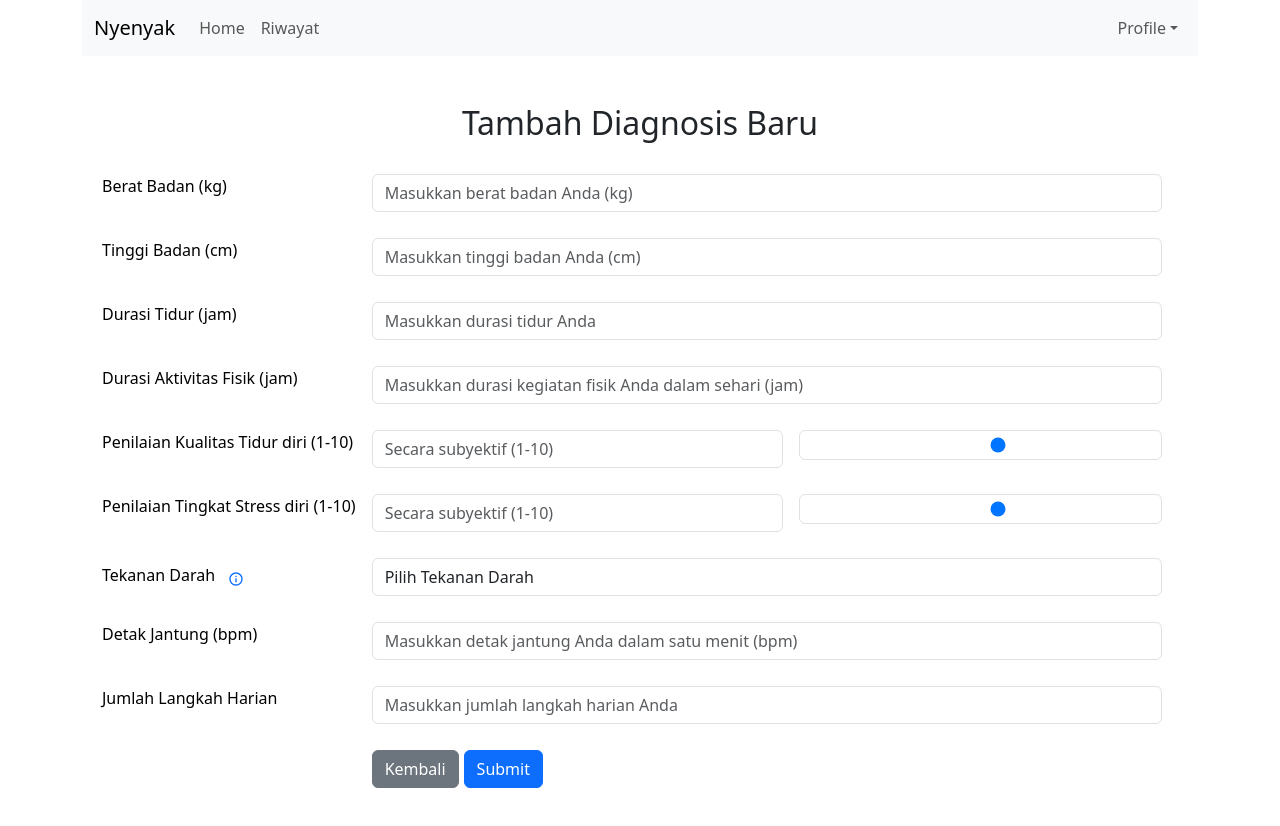
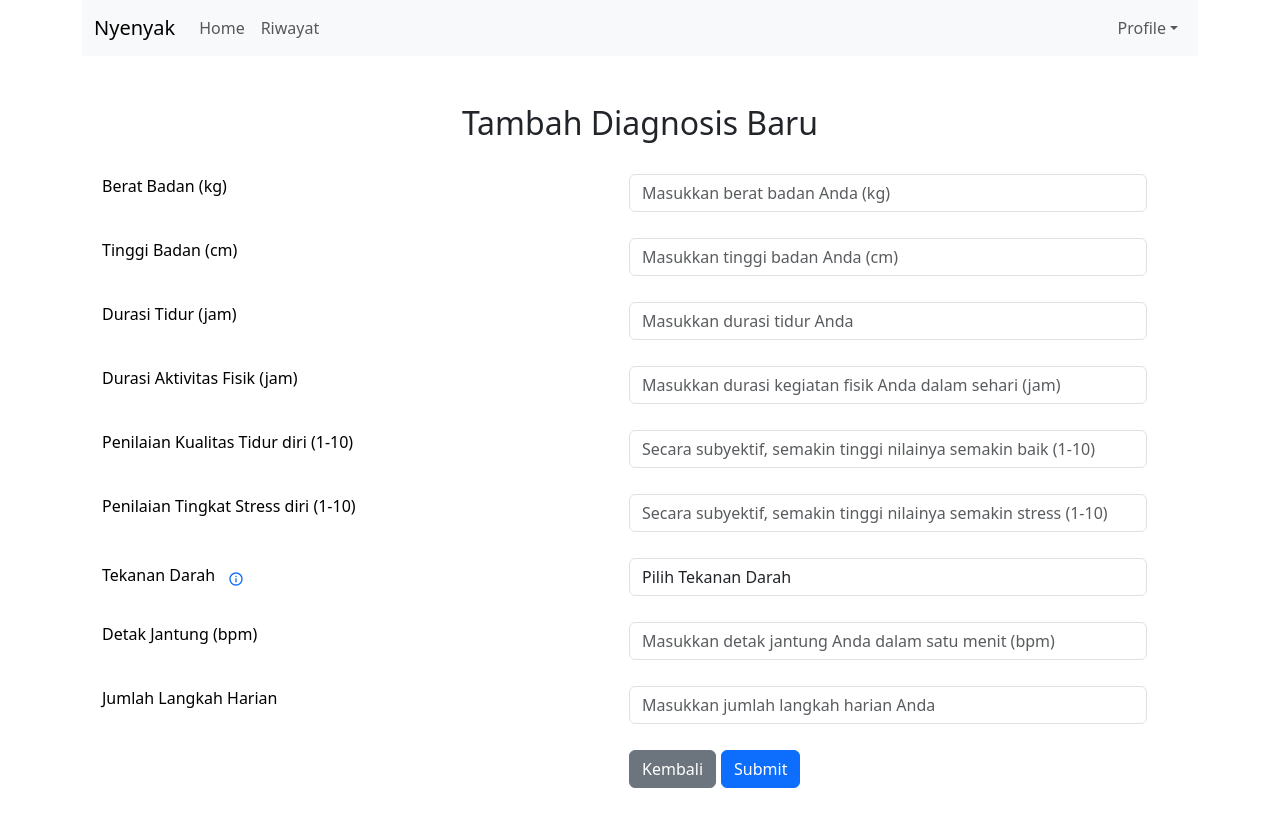
Before and after one commit to MayricoAK/Nyenyak-Web, a React (Create React App) app in the folder frontend/: page /form-diagnosis in a window 1280 px wide. Built offline with nearby package versions, Linux system fonts and the light colour scheme.

Commit message:
minor revision

```diff
--- a/frontend/src/pages/FormDiagnosis.js
+++ b/frontend/src/pages/FormDiagnosis.js
@@ -185,6 +185,8 @@ function FormDiagnosis() {
                         className="form-control me-2"
                         id="weight"
                         name="weight"
+                        min="1"
+                        max="500"
                         value={formData.weight}
                         onChange={handleInputChange}
                         required
@@ -201,6 +203,8 @@ function FormDiagnosis() {
                       className="form-control"
                       id="height"
                       name="height"
+                      min="1"
+                      max="250"
                       value={formData.height}
                       onChange={handleInputChange}
                       required
@@ -243,11 +247,11 @@ function FormDiagnosis() {
                   </tr>
                   <tr>
                     <td className="label-cell">Penilaian Kualitas Tidur diri (1-10)</td>
-                    <td className="form-control-cell">
+                    <td colSpan={2}>
                     <input
                       size='30%'
                       type="number"
-                      placeholder="Secara subyektif (1-10)"
+                      placeholder="Secara subyektif, semakin tinggi nilainya semakin baik (1-10)"
                       min="1"
                       max="10"
                       className="form-control"
@@ -258,26 +262,13 @@ function FormDiagnosis() {
                       required
                     />
                     </td>
-                    <td className="form-control-cell">
-                      <Form.Control
-                        type="range"
-                        min="1"
-                        max="10"
-                        className="form-control mb-3"
-                        id="qualityOfSleep"
-                        name="qualityOfSleep"
-                        value={formData.qualityOfSleep}
-                        onChange={handleInputChange}
-                        required
-                      />
-                    </td>
                   </tr>
                   <tr>
                     <td className="label-cell">Penilaian Tingkat Stress diri (1-10)</td>
-                    <td lassName="form-control-cell">
+                    <td colSpan={2}>
                     <input
                       type="number"
-                      placeholder="Secara subyektif (1-10)"
+                      placeholder="Secara subyektif, semakin tinggi nilainya semakin stress (1-10)"
                       min="1"
                       max="10"
                       className="form-control"
@@ -287,19 +278,6 @@ function FormDiagnosis() {
                       onChange={handleInputChange}
                       required
                     />
-                    </td>
-                    <td lassName="form-control-cell">
-                    <Form.Control
-                        type="range"
-                        min="1"
-                        max="10"
-                        className="form-control mb-3"
-                        id="stressLevel"
-                        name="stressLevel"
-                        value={formData.stressLevel}
-                        onChange={handleInputChange}
-                        required
-                      />
                     </td>
                   </tr>
                   <tr>
```
